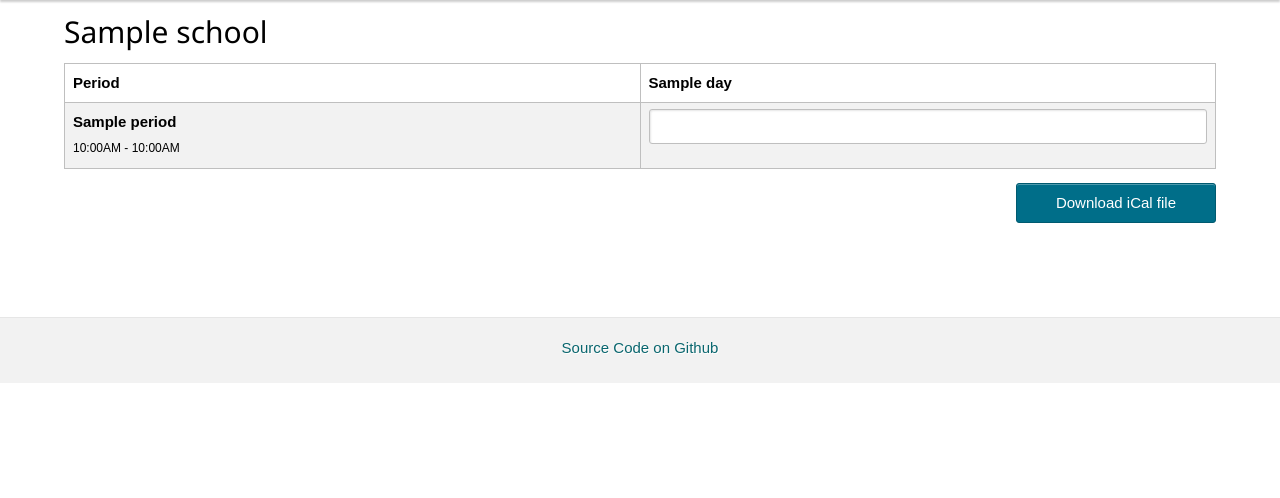
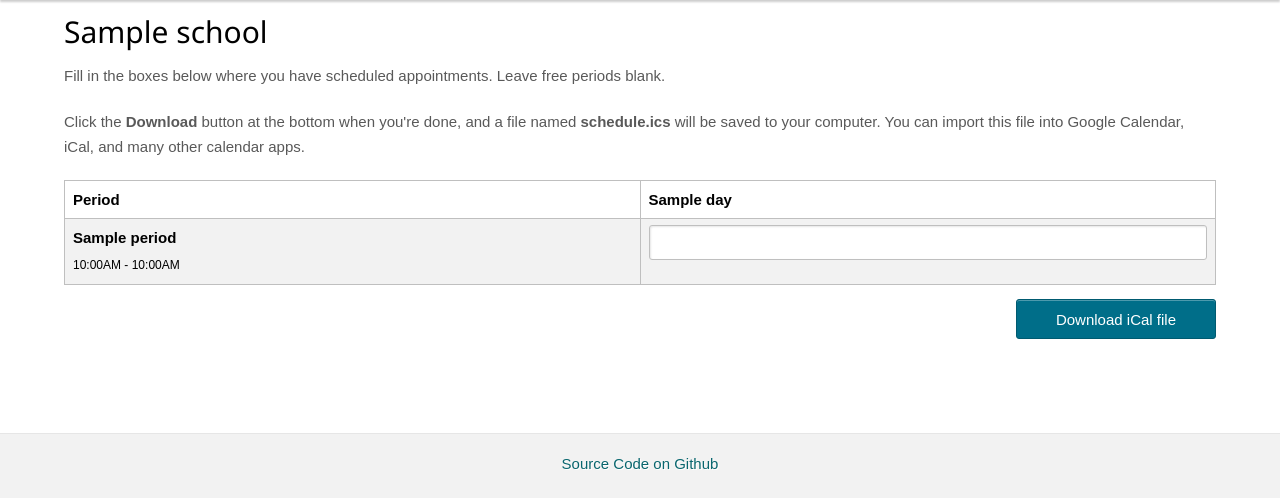
Before and after one commit to jmaroeder/calfiller, a Flask app: a page that uses templates/sched_grid.html in a window 1280 px wide. Shown: the part 58-556 px from the top of the page. Run offline with Flask 2, Linux system fonts and the light colour scheme; tables that the repository leaves empty hold one stand-in row (values such as "Sample post"); some libraries are stand-ins or nearby versions.

Commit message:
Added a listing of schools if none is specified

```diff
--- a/calfiller.py
+++ b/calfiller.py
@@ -151,7 +151,8 @@ def teardown_request(exception):
 
 @app.route('/')
 def list_schools():
-    return 'TODO'
+    schools = School.query.order_by(School.name.asc()).all()
+    return render_template('list_schools.html', schools=schools)
 
 
 @app.route('/<school_name>', methods=['GET', 'POST'])
--- a/templates/sched_grid.html
+++ b/templates/sched_grid.html
@@ -1,8 +1,11 @@
 {% extends "layout.html" %}
 {% block body %}
-
 {% if g.sched.letter_days and g.sched.periods %}
-
+<p>Fill in the boxes below where you have scheduled appointments. Leave free
+	periods blank.</p>
+<p>Click the <b>Download</b> button at the bottom when you're done, and a file
+	named <b>schedule.ics</b> will be saved to your computer. You can import this
+	file into Google Calendar, iCal, and many other calendar apps.</p>
 <form action="" method="post">
 <table class="table-bordered table-striped table-highlight-xy">
 	<colgroup></colgroup>
@@ -16,7 +19,7 @@
 
 	{% for period in g.sched.periods %}
 	<tr>
-		<td><strong>{{ period.name }}</strong><br>
+		<td><b>{{ period.name }}</b><br>
 			<small>{{ period.start_time|time }} - {{ period.end_time|time }}</small></td>
 		{% for letter in g.sched.letter_days %}
 		<td>
@@ -32,6 +35,7 @@
 </div>
 </form>
 {% else %}
-<p>School is not set up!</p>
+<p>{{ g.school.name }} is not set up yet!</p>
+<p>Please contact your system administrator to get this school set up for the year.</p>
 {% endif %}
 {% endblock %}
```
Also changed, not shown: templates/list_schools.html (added, +11 -0 lines).
